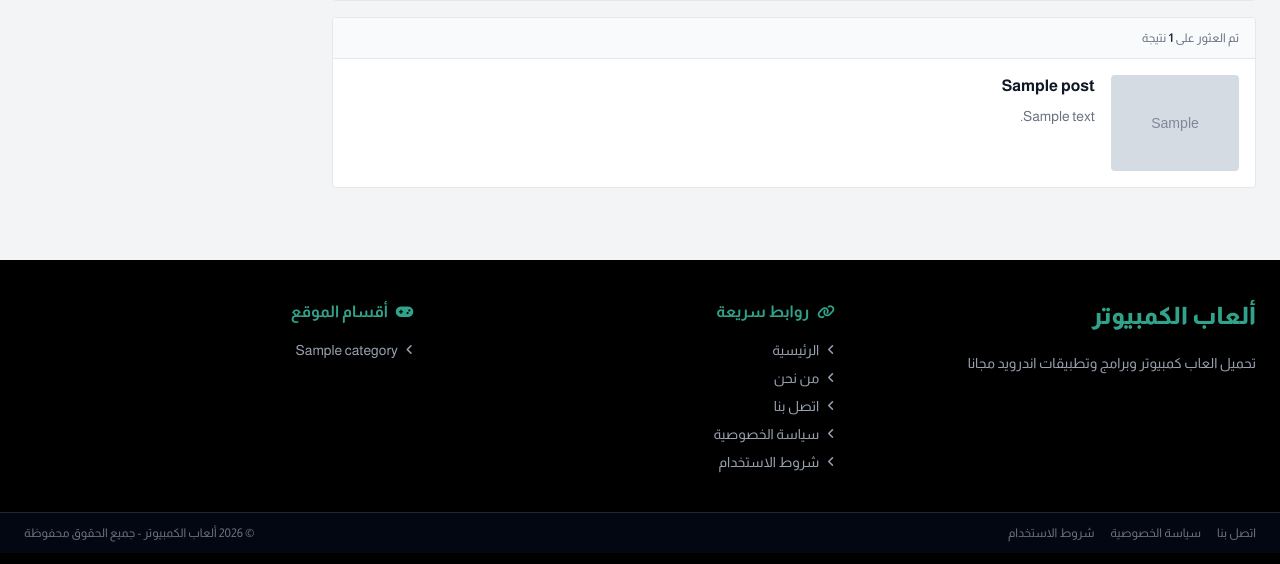
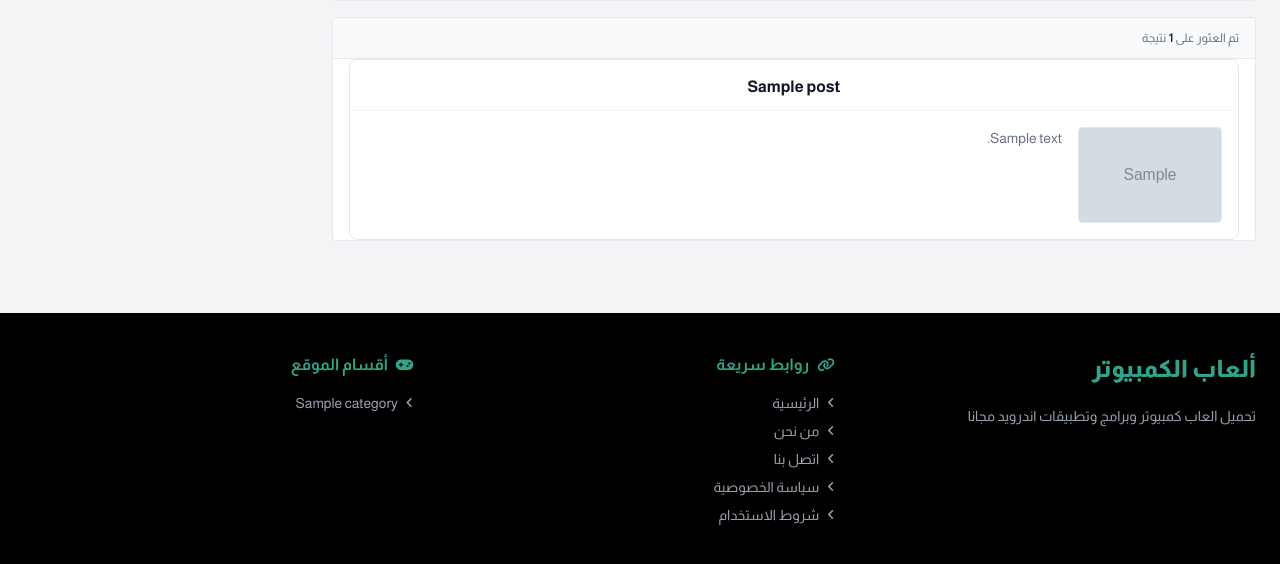
Before and after one commit to basit132m/computersgame, a Laravel app: template resources/views/front/search.blade.php in a window 1280 px wide. Shown: the part 329-893 px from the top of the page. Run offline with Laravel 12, Linux system fonts and the light colour scheme; data comes from the database, SQL or seed files in the repository; the template is opened without the code that fills it: most values are stand-ins (such as "Sample title", 1, 10 or a date in 2020); grey boxes marked "Sample" are stand-in pictures; style sheets or scripts are compiled from the project's sources; parts of the project's set-up code (start-up, migrations or seed data) failed here and were passed over.

Commit message:
Redesign homepage post list: each post as its own card with gap
- post-card (list variant): each post is now a standalone bordered card
  with title centered at top, separator line, then image+excerpt below
- home.blade.php: removed the single shared container; sections now use
  space-y-3 so each card has a visible gap between it and the next

https://claude.ai/code/session_01J4eSM6neexPVR8HcgVVVig

```diff
--- a/resources/views/components/front/post-card.blade.php
+++ b/resources/views/components/front/post-card.blade.php
@@ -1,31 +1,37 @@
 @props(['post', 'variant' => 'grid'])
 
 @if($variant === 'list')
-{{-- Horizontal list card — image on right, content on left --}}
-<article class="flex gap-4 py-4 border-b border-gray-200 last:border-0 group">
-    {{-- Image — right side (first in DOM = right in RTL) --}}
+{{-- Standalone card: title on top, image + excerpt below --}}
+<article class="bg-white border border-gray-200 rounded-lg overflow-hidden group">
+    {{-- Title --}}
+    <div class="px-4 pt-4 pb-3 border-b border-gray-100">
+        <a href="{{ url($post->slug) }}">
+            <h3 class="font-bold text-gray-900 text-base leading-snug hover:text-[#30A38A] transition text-center">
+                {{ $post->title }}
+            </h3>
+        </a>
+    </div>
+    {{-- Image + Excerpt --}}
+    <div class="flex gap-4 p-4">
+        {{-- Image — right side in RTL --}}
         <a href="{{ url($post->slug) }}" class="flex-shrink-0">
             @if($post->featured_image)
             <img src="{{ \App\Services\ImageService::getThumbUrl($post->featured_image) }}"
                  alt="{{ $post->title }}"
-             class="w-32 h-24 object-cover rounded group-hover:opacity-90 transition"
-             loading="lazy" width="128" height="96">
+                 class="w-36 h-24 object-cover rounded border border-gray-200 group-hover:opacity-90 transition"
+                 loading="lazy" width="144" height="96">
             @else
-        <div class="w-32 h-24 bg-gradient-to-br from-gray-100 to-gray-200 rounded flex items-center justify-center">
+            <div class="w-36 h-24 bg-gradient-to-br from-gray-100 to-gray-200 rounded flex items-center justify-center">
                 <i class="fas fa-gamepad text-gray-400 text-2xl"></i>
             </div>
             @endif
         </a>
-    {{-- Content --}}
+        {{-- Excerpt --}}
         <div class="flex-1 min-w-0">
-        <a href="{{ url($post->slug) }}">
-            <h3 class="font-bold text-gray-900 text-base leading-snug hover:text-[#30A38A] transition mb-2 line-clamp-2">
-                {{ $post->title }}
-            </h3>
-        </a>
             @if($post->excerpt)
             <p class="text-sm text-gray-500 line-clamp-3 leading-relaxed">{{ strip_tags($post->excerpt) }}</p>
             @endif
+        </div>
     </div>
 </article>
 @else
```
Also changed, not shown: resources/views/front/home.blade.php (+10 -10 lines). Lines whose indentation alone changed are shown as unchanged.
